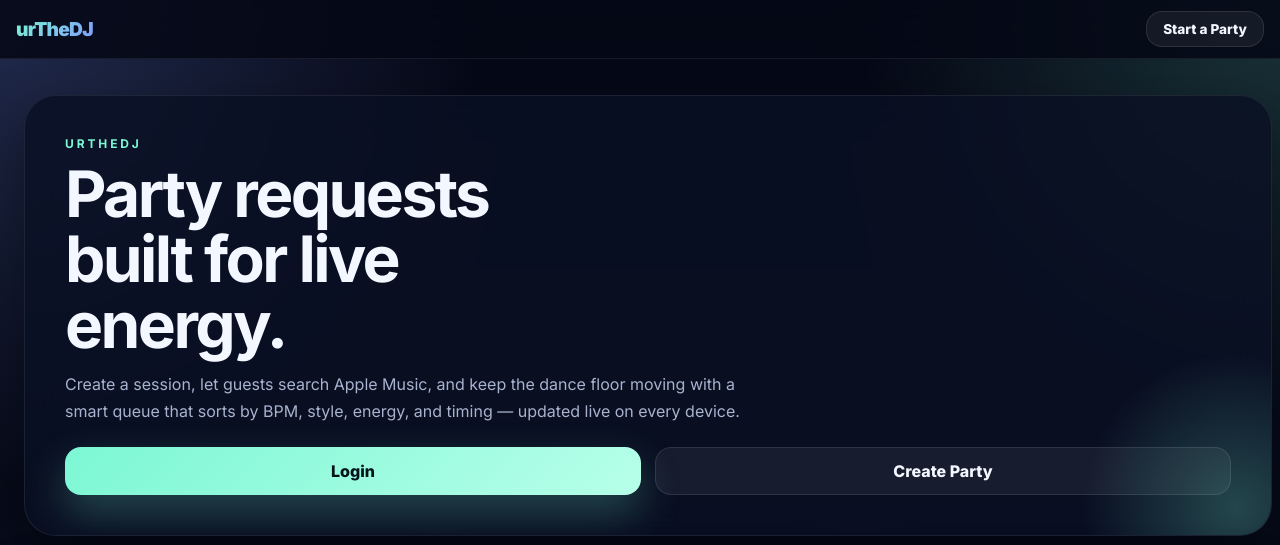
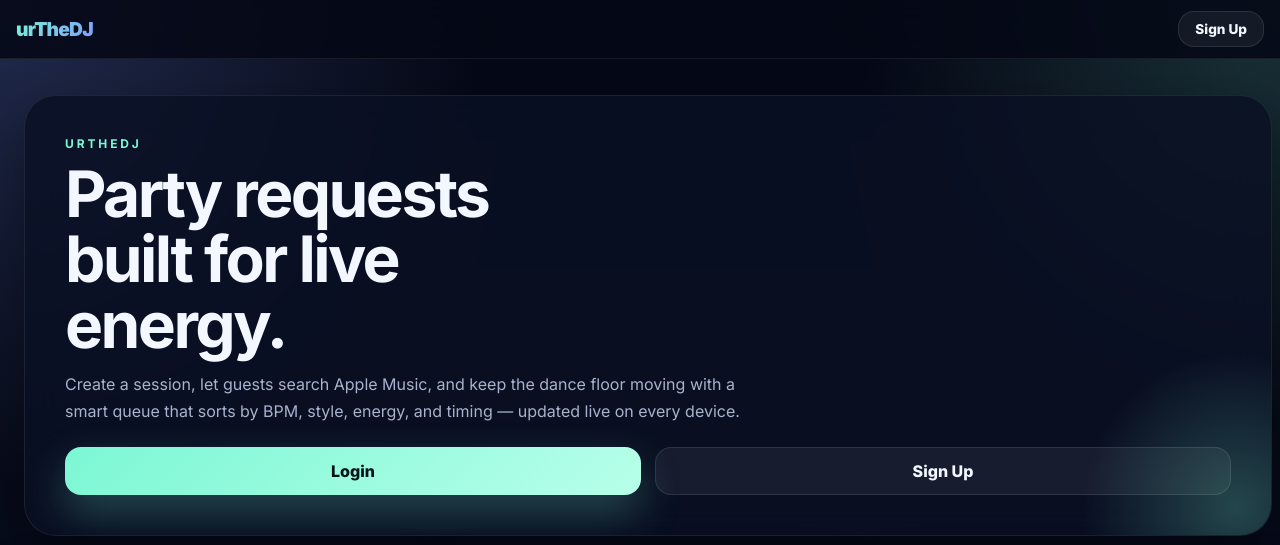
Before and after one commit to ynktoofast-toofurious/urTheDJ, a Next.js app: page / in a window 1280 px wide. Shown: the top 545 px of the page. Built offline with nearby package versions, Linux system fonts and the light colour scheme.

Commit message:
Replace home create-party CTA with login and signup

```diff
--- a/src/app/page.tsx
+++ b/src/app/page.tsx
@@ -11,7 +11,7 @@ export default function HomePage() {
         </p>
         <div className="hero-actions">
           <Link className="btn" href="/admin/login">Login</Link>
-          <Link className="btn secondary" href="/admin/create-party">Create Party</Link>
+          <Link className="btn secondary" href="/signup">Sign Up</Link>
         </div>
       </section>
 
--- /dev/null
+++ b/src/app/signup/page.tsx
@@ -0,0 +1,5 @@
+import { redirect } from 'next/navigation';
+
+export default function SignUpPage() {
+  redirect('/admin/create-party');
+}
--- a/src/components/top-nav.tsx
+++ b/src/components/top-nav.tsx
@@ -6,12 +6,17 @@ import { usePathname } from 'next/navigation';
 export function TopNav() {
   const pathname = usePathname();
   const hideStartParty = pathname.startsWith('/party/');
+  const isHome = pathname === '/';
 
   return (
     <nav className="top-nav">
       <div className="app-frame nav-inner">
         <Link className="nav-logo" href="/">urTheDJ</Link>
-        {!hideStartParty ? <Link className="btn secondary nav-cta" href="/admin/create-party">Start a Party</Link> : null}
+        {!hideStartParty ? (
+          <Link className="btn secondary nav-cta" href={isHome ? '/signup' : '/admin/create-party'}>
+            {isHome ? 'Sign Up' : 'Start a Party'}
+          </Link>
+        ) : null}
       </div>
     </nav>
   );
```
